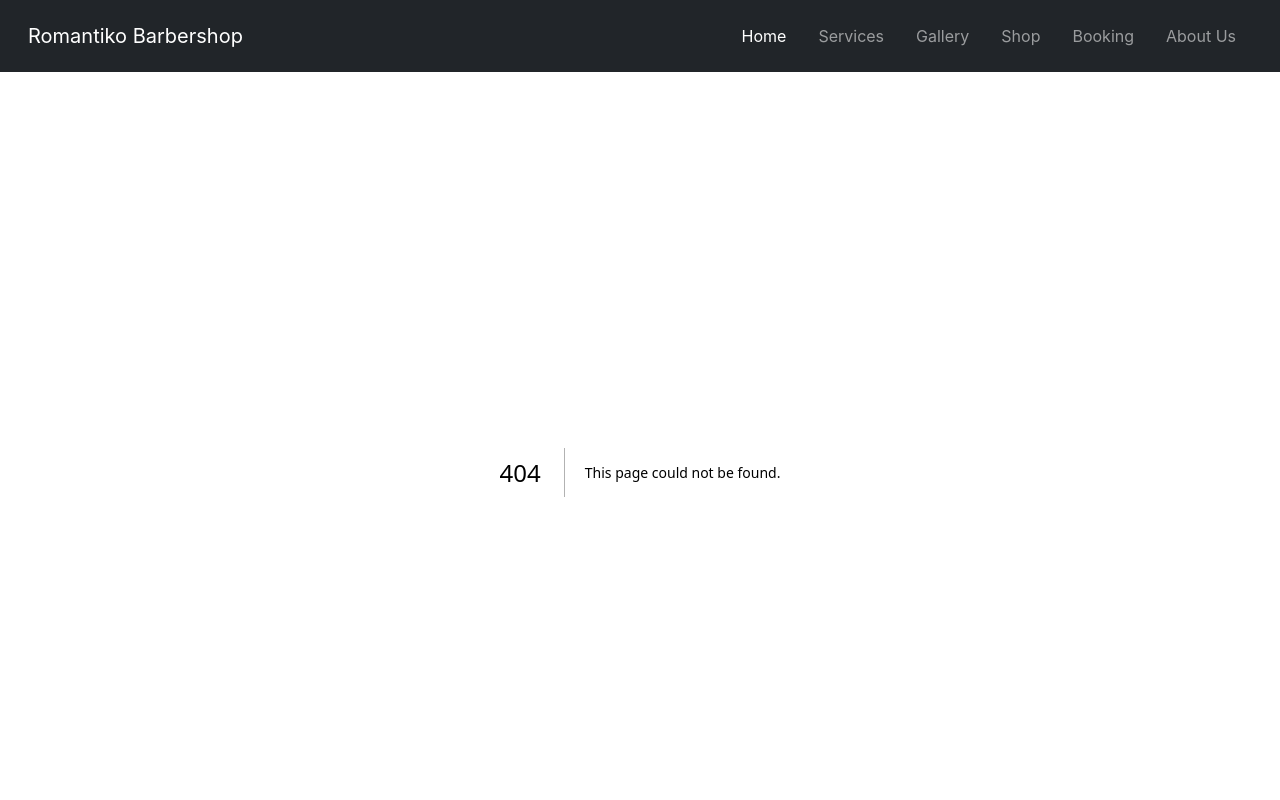
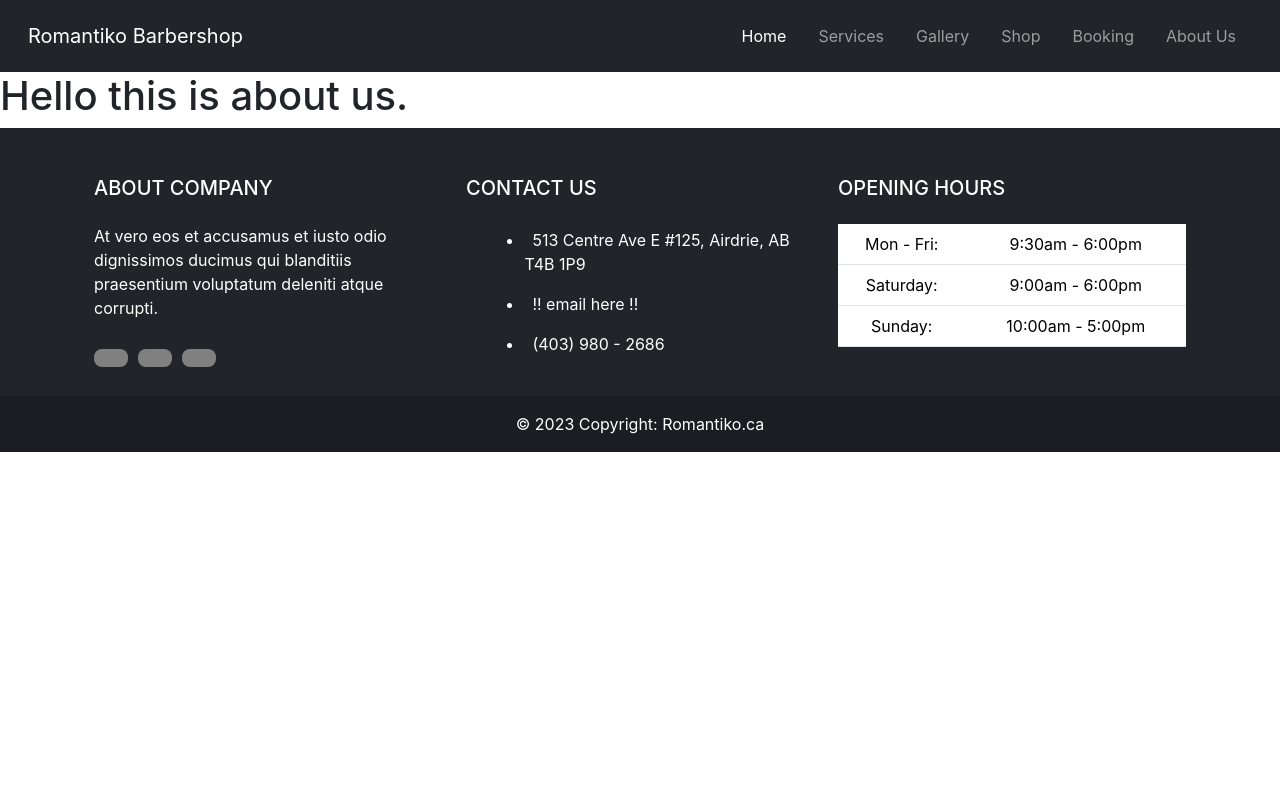
Before and after one commit to Romantiko-Capstone-Project/romantiko.ca, a Next.js app: page /AboutUs in a window 1280 px wide. Before the commit this address had no page. Shown: the top 800 px of the page. Built offline with nearby package versions, Linux system fonts and the light colour scheme.

Commit message:
about us page
about us update

```diff
--- /dev/null
+++ b/pages/AboutUs/index.js
@@ -0,0 +1,9 @@
+import React from 'react';
+import AboutUs from '../../src/components/aboutus/AboutUs';
+const About = () => {
+    return (
+        <AboutUs/>
+    );
+}
+
+export default About;
--- /dev/null
+++ b/src/components/aboutus/AboutUs.jsx
@@ -0,0 +1,11 @@
+import React from 'react';
+
+const AboutUs = () => {
+    return (
+        <div>
+            <h1>Hello this is about us.</h1>
+        </div>
+    );
+}
+
+export default AboutUs;
--- a/src/components/header/Header.jsx
+++ b/src/components/header/Header.jsx
@@ -27,7 +27,7 @@
             <a className="nav-link mx-2" href="#">Booking</a>
           </li>
           <li className="nav-item">
-            <a className="nav-link mx-2" href="#">About Us</a>
+            <a className="nav-link mx-2" href="/AboutUs">About Us</a>
           </li>
 
         </ul>
```
